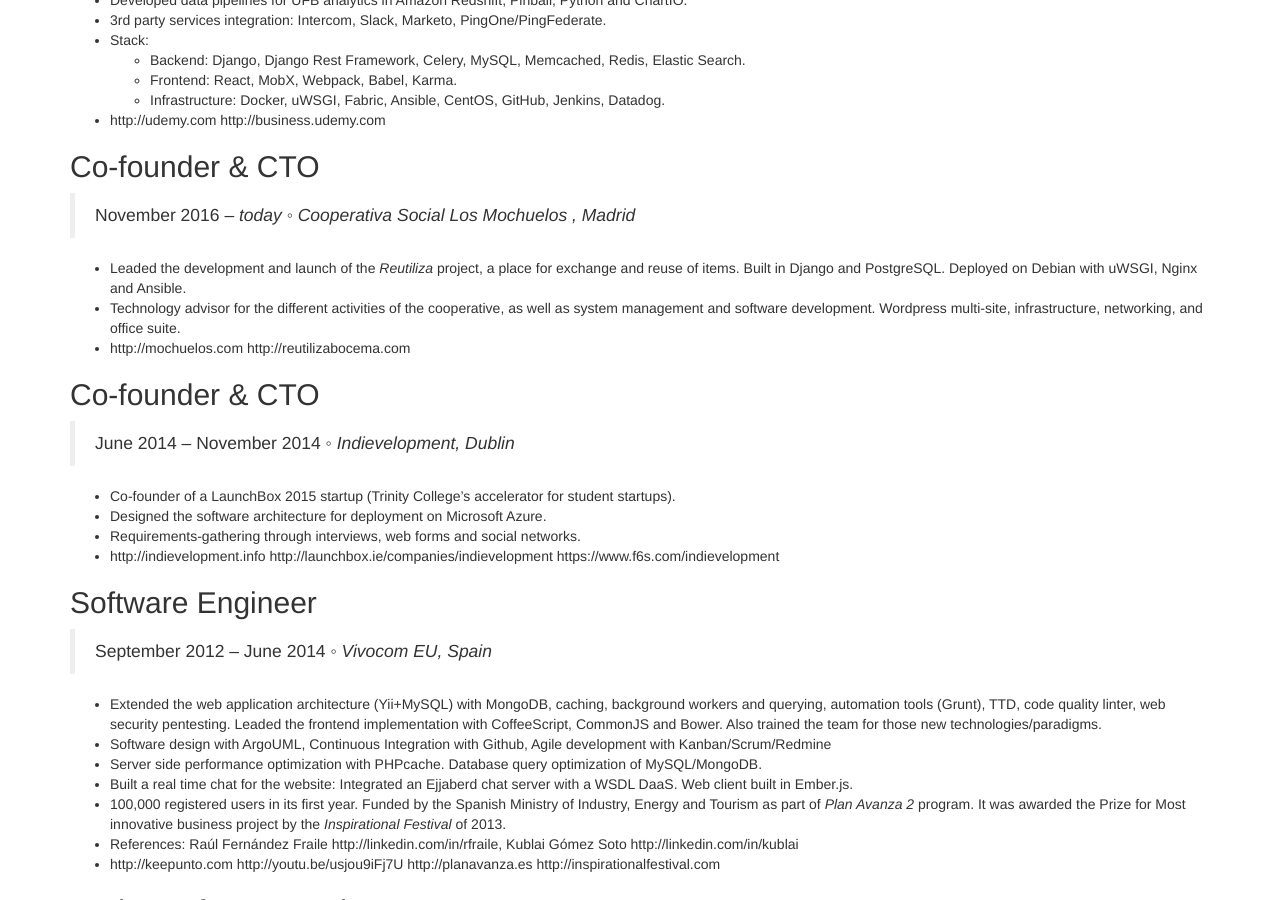
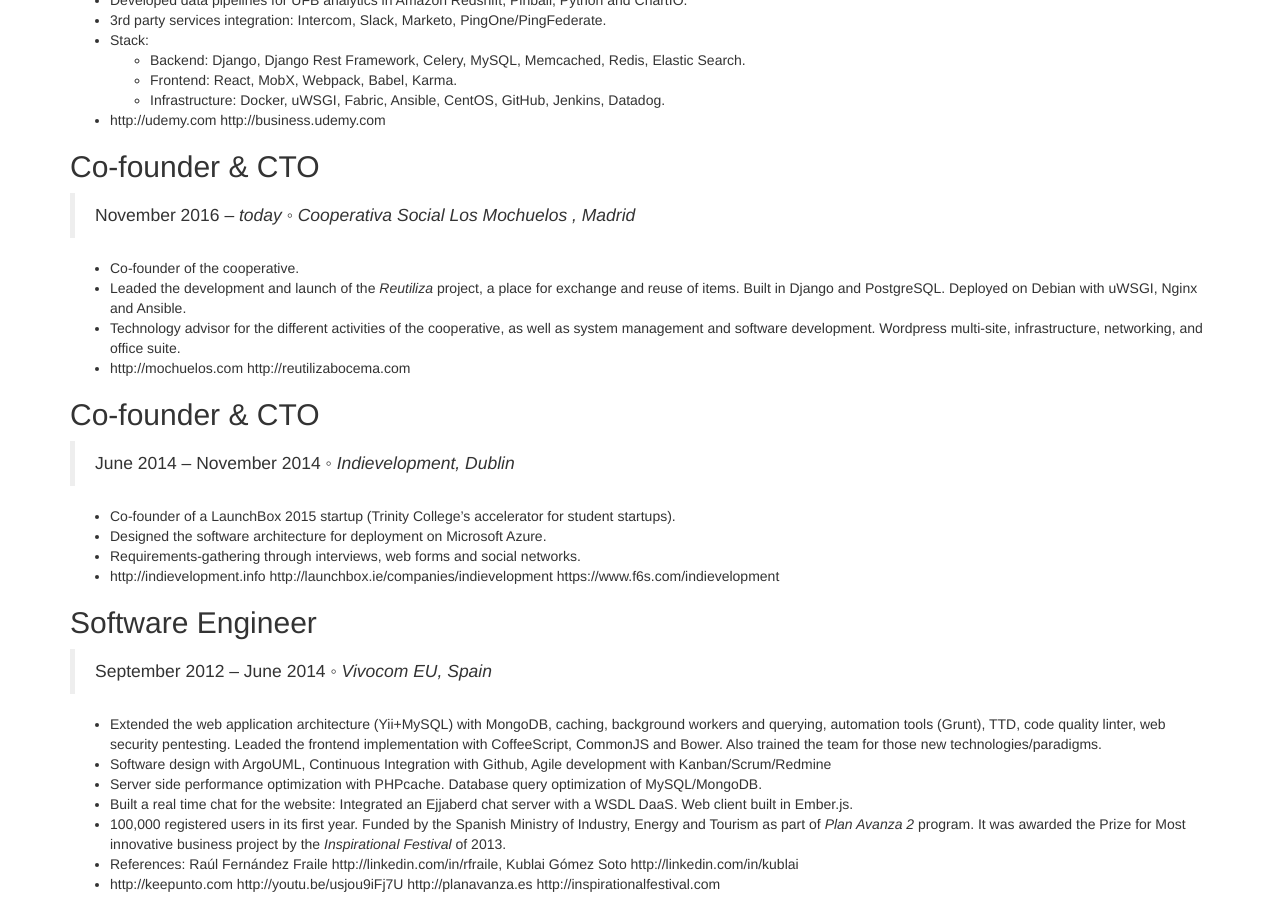
Before and after one commit to jorgebg/cv, a Jekyll site: the page built from index.md, in a window 1280 px wide and 900 px high, scrolled down 1466 px. Built offline with Jekyll 4.4.1, drawn with Linux system fonts in a browser that asks for light colours; our own code applies the rules of GitHub Pages for plain Markdown files.

Commit message:
Automated update

```diff
--- a/index.md
+++ b/index.md
@@ -74,6 +74,7 @@
 
 > November 2016 -- _today_ ◦ _Cooperativa Social Los Mochuelos , Madrid_
 
+- Co-founder of the cooperative.
 - Leaded the development and launch of the _Reutiliza_ project, a place for exchange and reuse of items. Built in Django and PostgreSQL. Deployed on Debian with uWSGI, Nginx and Ansible.
 - Technology advisor for the different activities of the cooperative, as well as system management and software development. Wordpress multi-site, infrastructure, networking, and office suite.
 - http://mochuelos.com http://reutilizabocema.com
```
Also changed, not shown: 1 other file.
